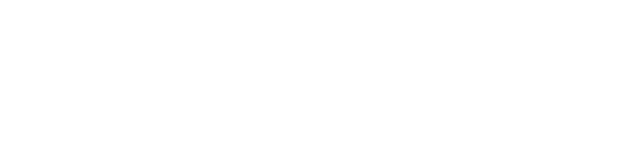
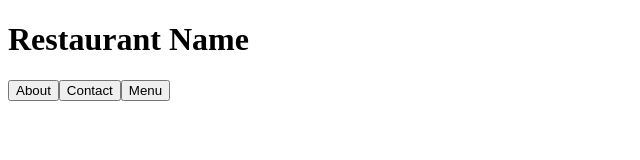
Before and after one commit to Roualeyn/Odin-Project-09-Restaurant-Page, a website built with webpack: page dist/index.html in a window 1280 px wide. Shown: the whole page, without its empty margins (0-640 px from the left). Built offline with nearby package versions, Linux system fonts and the light colour scheme.

Commit message:
Add Initial Page Structure

```diff
--- a/src/index.js
+++ b/src/index.js
@@ -1 +1,24 @@
-alert("Test alert");
+///////////////// Create Header Bar /////////////////
+const header = document.createElement("header");
+const headerTitle = document.createElement("h1");
+headerTitle.textContent = "Restaurant Name";
+header.appendChild(headerTitle);
+
+const navBar = document.createElement("nav");
+const aboutButton = document.createElement("button");
+aboutButton.textContent = "About";
+navBar.appendChild(aboutButton);
+const contactButton = document.createElement("button");
+contactButton.textContent = "Contact";
+navBar.appendChild(contactButton);
+const menuButton = document.createElement("button");
+menuButton.textContent = "Menu";
+navBar.appendChild(menuButton);
+header.appendChild(navBar);
+document.querySelector("body").appendChild(header);
+
+const contentDiv = document.createElement("div");
+contentDiv.id = "content";
+document.querySelector("body").appendChild(contentDiv);
+
+/////////////////////////////////////////////////////
```
Also changed, not shown: dist/index.html, 1 other file.
